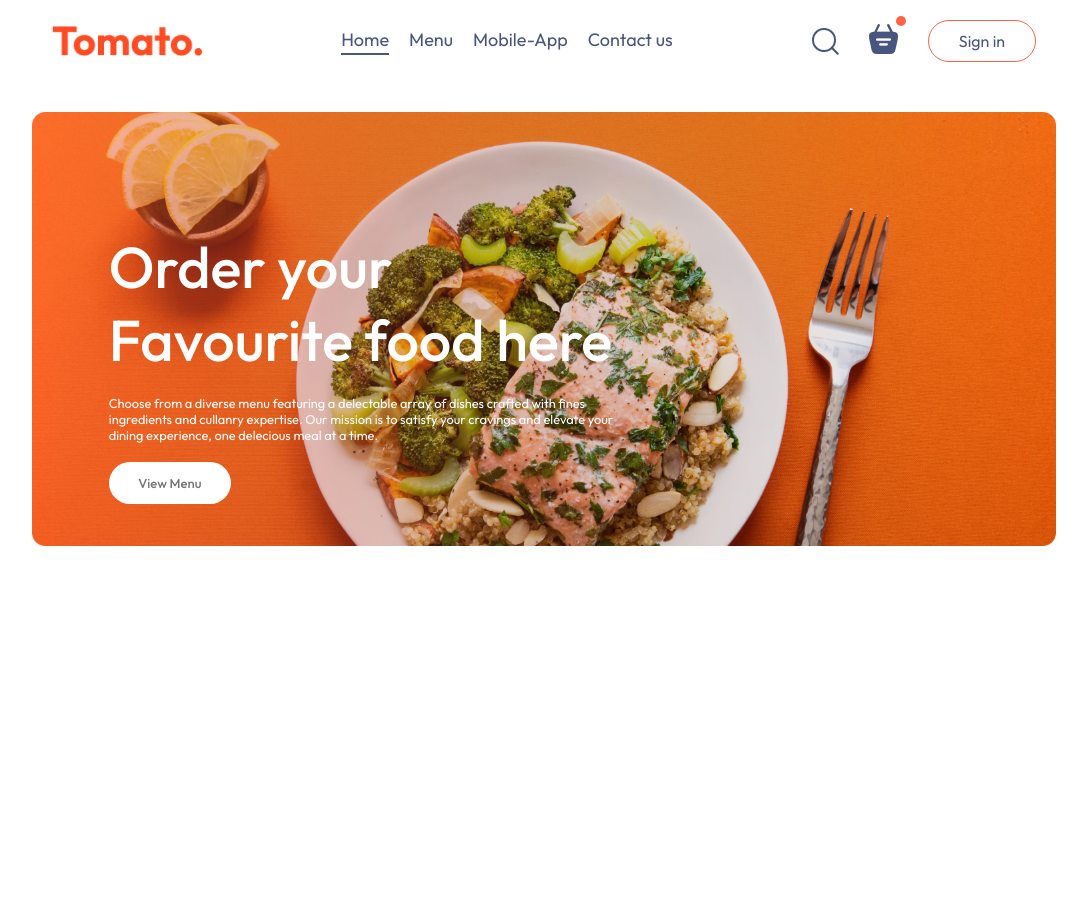
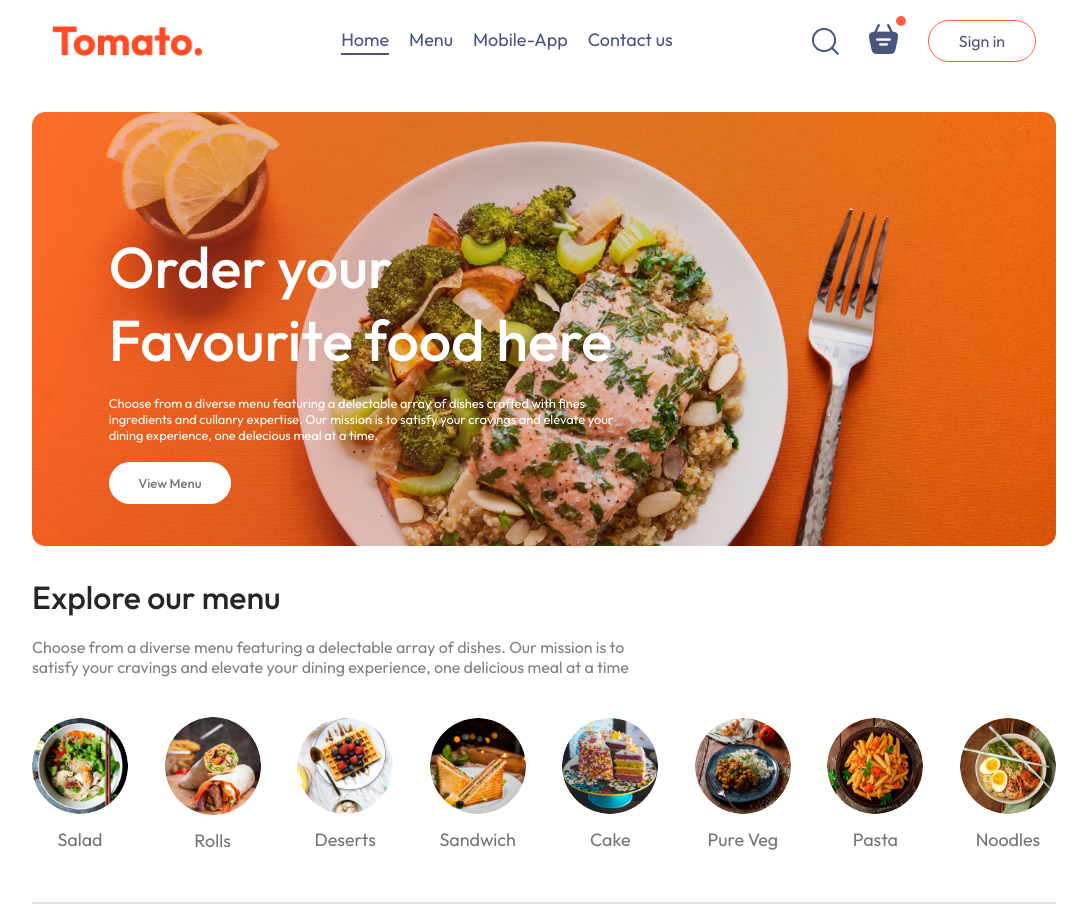
Before and after one commit to Virgarg7/QuickByte, a React app in the folder frontend/: page / in a window 1280 px wide. Shown: the whole page, without its empty margins (96-1183 px from the left). Before the commit the page ends 800 px from the top, so only its background shows below. Built offline with nearby package versions, Linux system fonts and the light colour scheme; the HTML template or start-up script is replaced by a standard one.

Commit message:
Menu Bar Completed

```diff
--- /dev/null
+++ b/frontend/src/components/ExploreMenu/ExploreMenu.css
@@ -0,0 +1,57 @@
+.explore-menu{
+    display: flex;
+    flex-direction: column;
+    gap:20px;
+}
+
+.explore-menu h1{
+    color: #262626;
+    font-weight: 500;
+}
+
+.explore-menu-text {
+    max-width: 60%;
+    color: #808080 ;
+}
+
+/* {Making Courosel} */
+.explore-menu-list{
+    display: flex;
+    justify-content: space-between;
+    align-items: center;
+    gap: 30px;
+    text-align: center;
+    margin: 20px 0px;
+    overflow-x: auto;
+}
+
+.explore-menu-list ::-webkit-scrollbar{
+    display: none;
+}
+
+.explore-menu-list img{
+    width: 7.5vw;
+    min-width: 80px;
+    cursor: pointer;
+    border-radius: 50%;
+    transition: 0.2s;
+}
+
+.explore-menu-list p {
+    margin-top: 10px ;
+    color: #747474;
+    font-size: max(1.4vw,16px) ;
+    cursor: pointer;
+}
+
+.explore-menu hr{
+    margin: 10px 0px;
+    height: 2px;
+    background-color: #e2e2e2;
+    border: none;
+}
+
+.explore-menu-list-item .active{
+    border: 4px solid tomato;
+    padding: 2px;
+}
--- /dev/null
+++ b/frontend/src/components/ExploreMenu/ExploreMenu.jsx
@@ -0,0 +1,29 @@
+/* eslint-disable no-unused-vars */
+/* eslint-disable react/prop-types */
+import React from 'react'
+import './ExploreMenu.css'
+import { menu_list } from '../../assets/assets'
+
+function ExploreMenu({ category, setCategory }) {
+    return (
+        <div className='explore-menu' id='explore-menu'>
+            <h1>Explore our menu</h1>
+            <p className='explore-menu-text'>Choose from a diverse menu featuring a delectable array of dishes. Our mission is to satisfy your cravings and elevate your dining experience, one delicious meal at a time</p>
+
+            <div className='explore-menu-list'>
+                {
+                    menu_list.map((item, index) => {
+                        return (
+                            <div onClick={() => setCategory(prev => prev === item.menu_name ? "All" : item.menu_name)} key={index} className='explore-menu-list-item'>
+                                <img className={category === item.menu_name ? "active" : ""} src={item.menu_image} alt="" />
+                                <p>{item.menu_name}</p>
+                            </div>
+                        )
+                    })}
+            </div>
+            <hr />
+        </div>
+    )
+}
+
+export default ExploreMenu
--- a/frontend/src/components/Navbar/Navbar.css
+++ b/frontend/src/components/Navbar/Navbar.css
@@ -36,7 +36,7 @@
     transition: 0.2s;
 }
 
-.navbar button:hover{
+.navbar button :hover{
     background-color: #fff4f2;
 
 }
--- a/frontend/src/index.css
+++ b/frontend/src/index.css
@@ -21,7 +21,7 @@
   margin: auto;
 }
 
-/* Added Animation for making good on page reload */
+/* Added Animation for making good effect on page reload */
 @keyframes fadeIn {
   0% {
     opacity: 0;
--- a/frontend/src/pages/Home/Home.jsx
+++ b/frontend/src/pages/Home/Home.jsx
@@ -1,12 +1,17 @@
 /* eslint-disable no-unused-vars */
-import React from 'react'
+import React, { useState } from 'react'
 import './Home.css'
 import Header from '../../components/Header/Header'
+import ExploreMenu from '../../components/ExploreMenu/ExploreMenu'
 
 function Home() {
+
+  const [category, setCategory] = useState("All");
+
   return (
     <div>
       <Header />
+      <ExploreMenu category={category} setCategory={setCategory} />
     </div>
   )
 }
```
